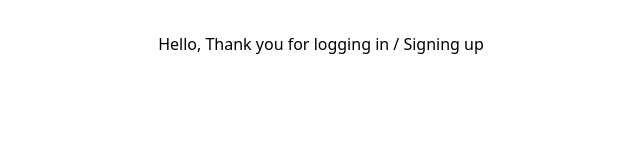
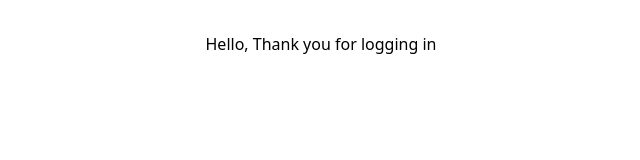
Before and after one commit to Shaneb7102/ReactComponentLogin, a React (Vite) app in the folder vite-project/frontend/: page /end in a window 1280 px wide. Shown: the top 160 px of the page, without its empty margins (319-959 px from the left). Built offline with nearby package versions, Linux system fonts and the light colour scheme; sample sign-in values are in the browser's storage.

Commit message:
Update EndPage.tsx

```diff
--- a/vite-project/frontend/src/EndPage.tsx
+++ b/vite-project/frontend/src/EndPage.tsx
@@ -2,7 +2,7 @@ import "./App.css";
 
 const EndPage: React.FC = () => {
     return (
-       <h1>Hello, Thank you for logging in / Signing up</h1>
+       <h1>Hello, Thank you for logging in</h1>
     );
   };
 
```
